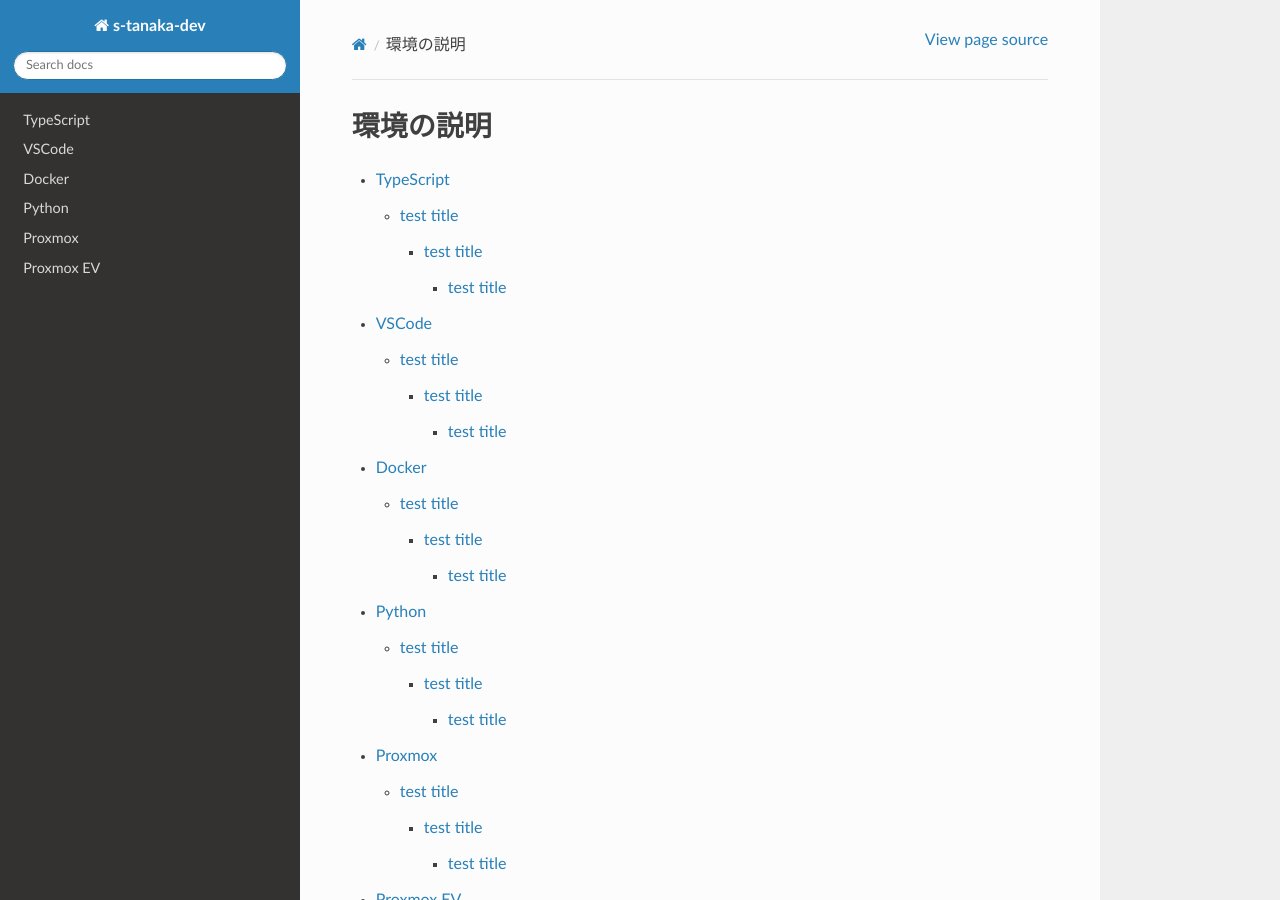
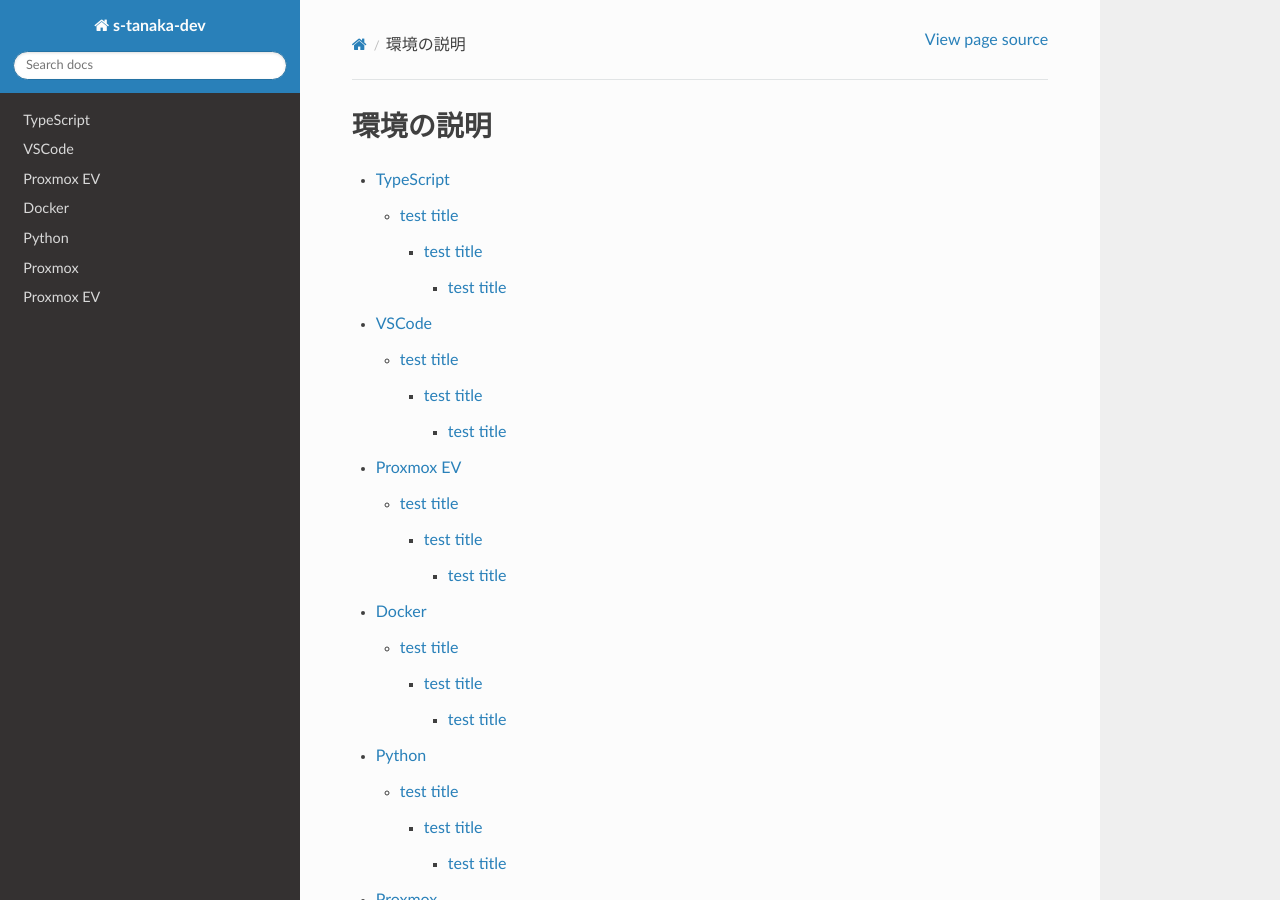
Before and after one commit to ProxmoxDev/sphinx, a Sphinx documentation site: the page built from docs/source/index.rst, in a window 1280 px wide and 900 px high. Built offline with Sphinx 7.4.7 and the Read the Docs theme 3.1.0, drawn with Linux system fonts in a browser that asks for light colours; pages that are not in the unit, such as notebooks, are missing from menus.

Commit message:
add test

```diff
--- a/docs/source/index.rst
+++ b/docs/source/index.rst
@@ -11,6 +11,7 @@
    test/index
    typescript/index
    vscode/index
+   vscode/sub
    docker/index
    python/index
    proxmox/index
--- /dev/null
+++ b/docs/source/vscode/sub.md
@@ -0,0 +1,9 @@
+# Proxmox EV
+
+## test title
+
+### test title
+
+#### test title
+
+[Proxmox](https://www.proxmox.com/en/)
```
